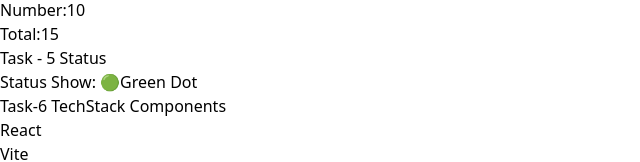
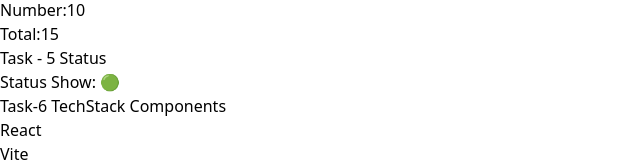
Before and after one commit to prateek205/React-Project-Tasks, a React (Vite) app in the folder task-2-props-destructing/: page / in a window 1280 px wide. Shown: the part 242-404 px from the top of the page, without its empty margins (0-640 px from the left). Built offline with nearby package versions, Linux system fonts and the light colour scheme.

Commit message:
update task

```diff
--- a/task-2-props-destructing/src/components/Status.jsx
+++ b/task-2-props-destructing/src/components/Status.jsx
@@ -4,7 +4,7 @@
   return (
     <div>
       <h1 className="font-bold">Task - 5 Status</h1>
-      <p>Status Show: {props.isOnline ? "🟢Green Dot" : "🔴Red Dot"}</p>
+      <p>Status Show: {props.isOnline ? "🟢" : "🔴"}</p>
     </div>
   );
 }
```
